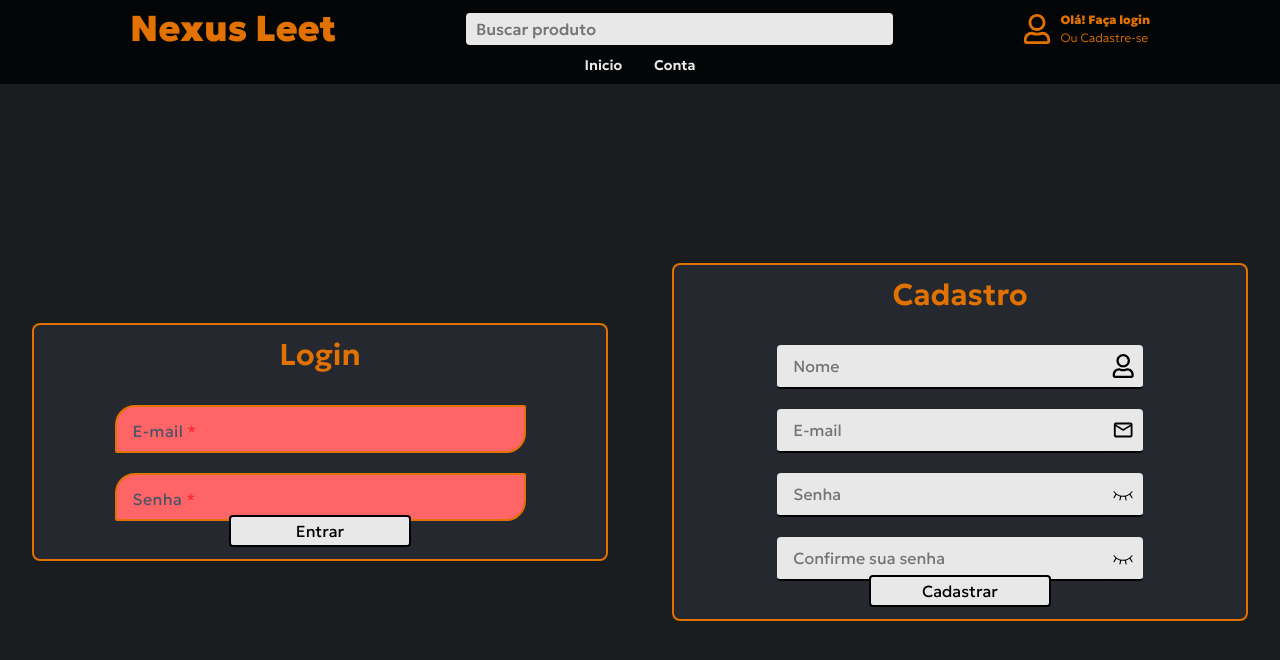
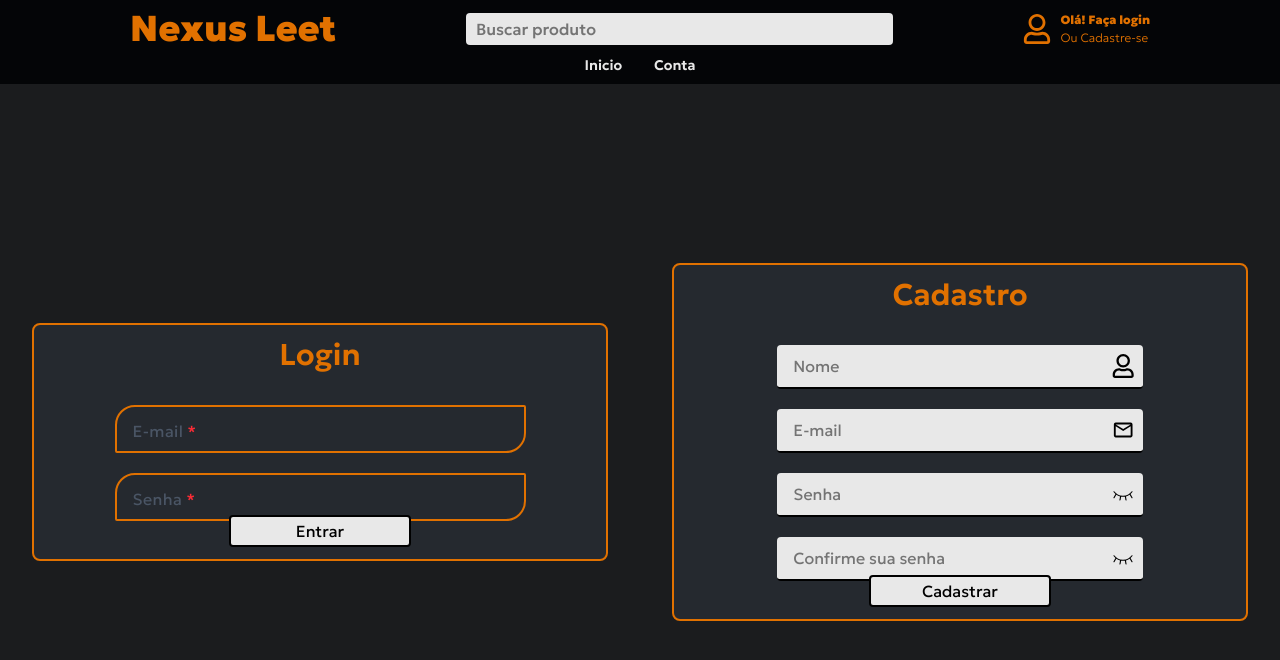
Before and after one commit to gustavocarvalho-ra/NextJs-NexusLeet, a Next.js app: page /my-account in a window 1280 px wide. Shown: the top 660 px of the page. Built offline with nearby package versions, Linux system fonts and the light colour scheme; no server answers.

Commit message:
style: changed form

```diff
--- a/src/app/components/ui/inputAnim.tsx
+++ b/src/app/components/ui/inputAnim.tsx
@@ -13,7 +13,7 @@ const InputAt = React.forwardRef<HTMLInputElement, InputProps>(
     const inputName = name || inputId;
 
     return (
-      <div className={`${className} relative flex flex-col bg-red-400 rounded-tl-[20px] rounded-tr-[2px] rounded-bl-[2px] rounded-br-[20px] border-2 border-(--text-amber)`}>
+      <div className={`${className} relative flex flex-col bg-inherit rounded-tl-[20px] rounded-tr-[2px] rounded-bl-[2px] rounded-br-[20px] border-2 border-(--text-amber)`}>
         <input
           ref={ref}
           id={inputId}
```
